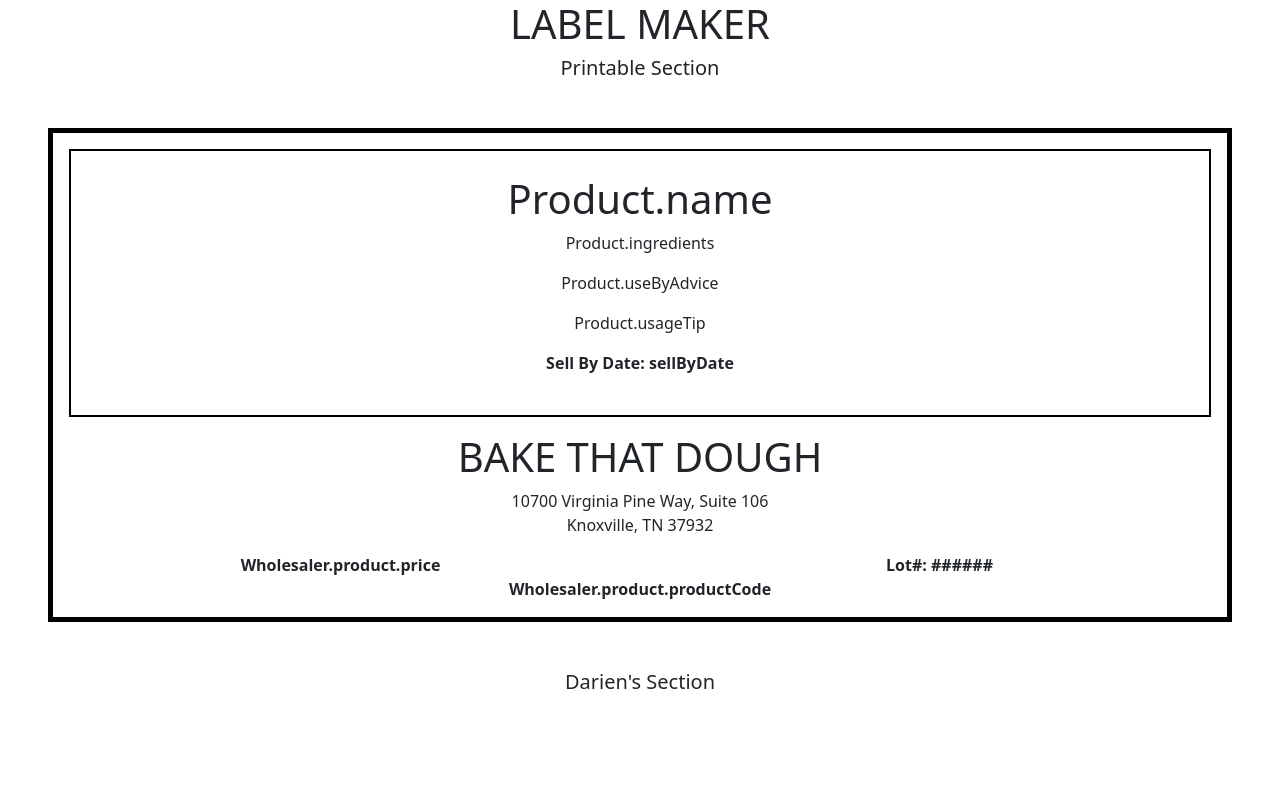
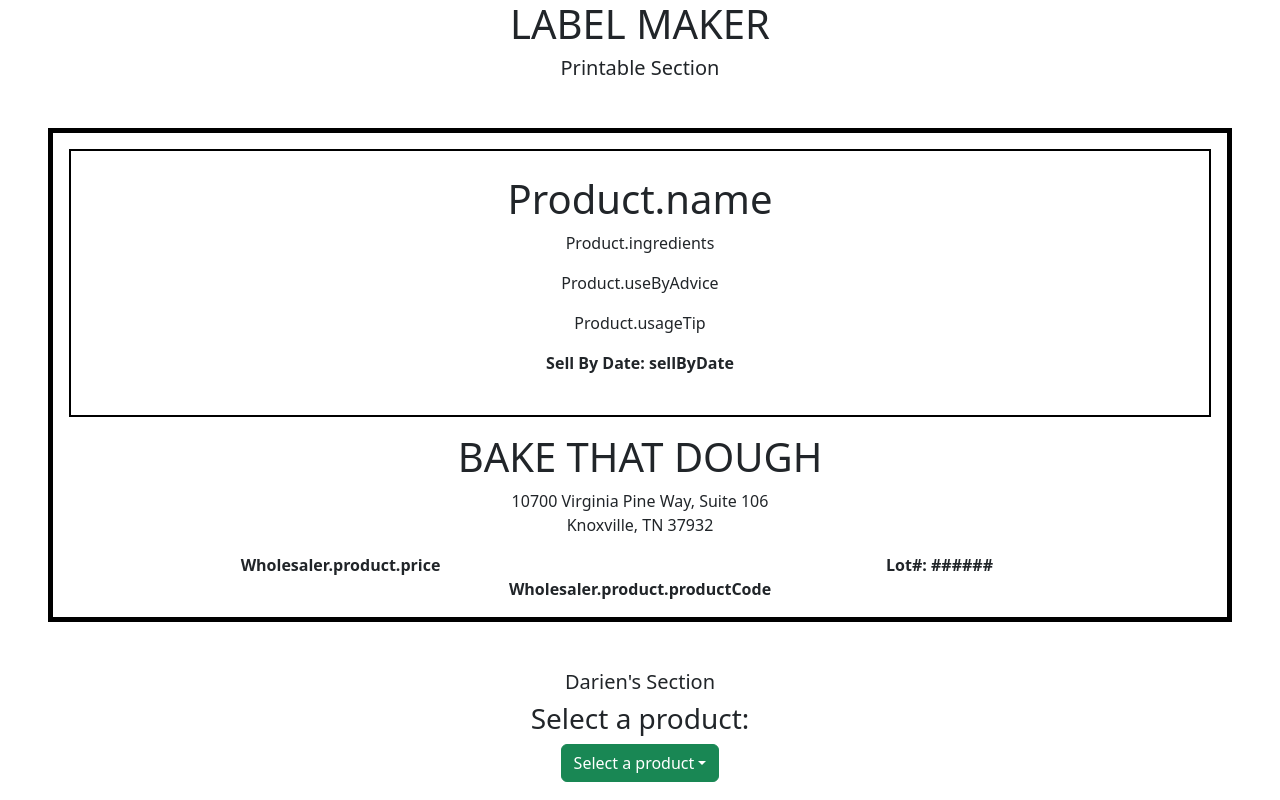
Before and after one commit to aaron-webdev/labelMaker_repo, a React (Vite) app in the folder labelMaker_app/: page / in a window 1280 px wide. Built offline with nearby package versions, Linux system fonts and the light colour scheme.

Commit message:
started the user section of the website

```diff
--- a/labelMaker_app/src/components/LabelMaker.jsx
+++ b/labelMaker_app/src/components/LabelMaker.jsx
@@ -1,4 +1,4 @@
-import {Col, Row} from 'react-bootstrap';
+import {Col, Row, Dropdown} from 'react-bootstrap';
 import {useState} from 'react';
 
 
@@ -46,7 +46,15 @@
 
       <h5>Darien's Section</h5>
       <section>
-
+        <h3>Select a product:</h3>
+        <Dropdown>
+          <Dropdown.Toggle variant='success' id='productMenu'>
+            Select a product
+          </Dropdown.Toggle>
+          <Dropdown.Menu>
+            <Dropdown.Item href='set on on click calls to set the value of productName onClick(setProductName(New Product))'>Product 1</Dropdown.Item>
+          </Dropdown.Menu>
+        </Dropdown>
       </section>
     </>
     )
```
